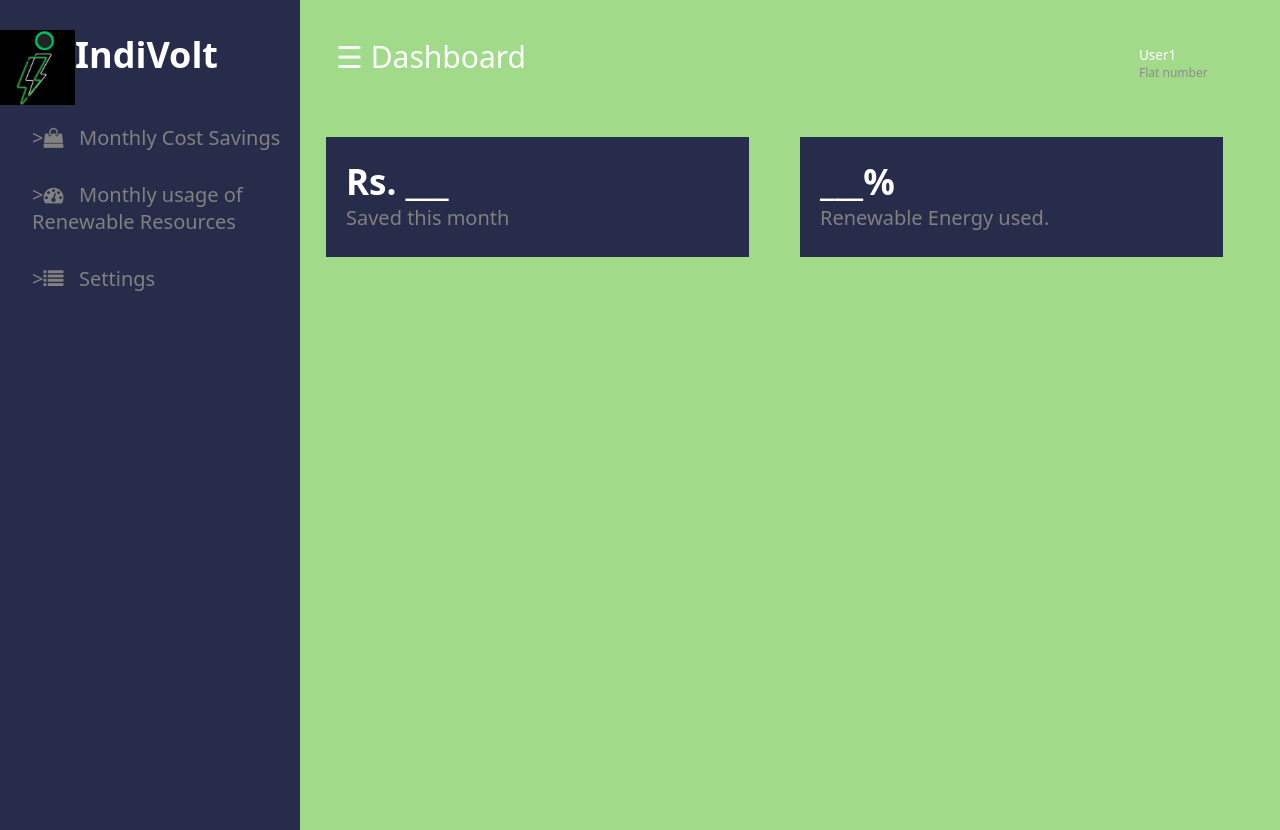
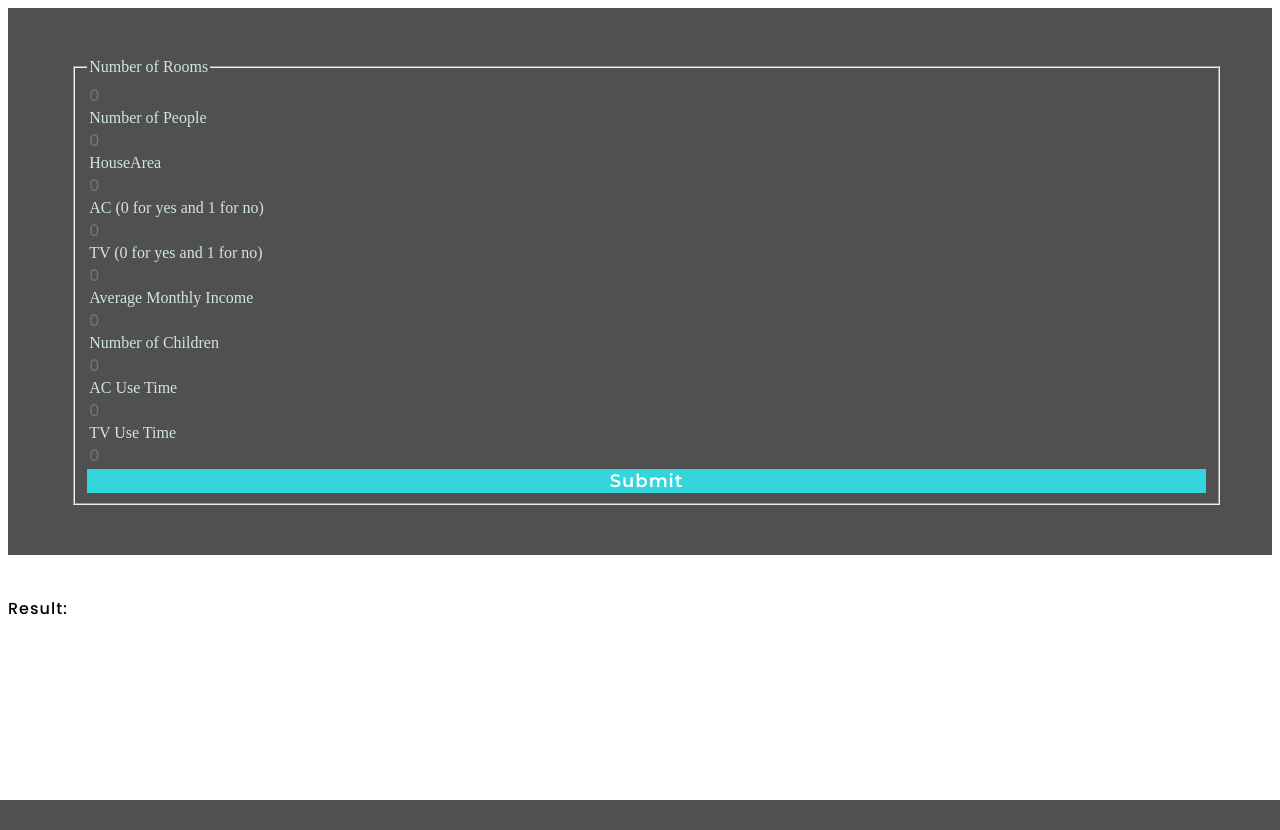
Before and after one commit to diksha-ashkid/IndiVolt, a Flask app: page / in a window 1280 px wide. After the commit the page ends 800 px from the top, so only its background shows below. Run offline with Flask 3, Linux system fonts and the light colour scheme; parts of the project's set-up code (start-up, migrations or seed data) failed here and were passed over.

Commit message:
updated form and flask structure

```diff
--- a/main.py
+++ b/main.py
@@ -1,11 +1,29 @@
-from flask import Flask, render_template
+from flask import Flask, render_template, request
 import joblib
 
 app = Flask(__name__)
+rf = joblib.load('Indivolt/rfmodel.joblib')
 
 @app.route('/', methods = ['GET'])
 def index():
-    return render_template('index.html')
+    return render_template('ab.html')
+@app.route('/submit', methods = ['POST'])
+def submit():
+    norooms = request.form['norooms']
+    nopeople = request.form['nopeople']
+    area = request.form['area']
+    acs = request.form['acs']
+    tvs = request.form['tvs']
+    incomes = request.form['income']
+    kids = request.form['kids']
+    actime = request.form['actime']
+    tvtime = request.form['tvtime']
+    arr = [[norooms, nopeople, area, acs, tvs,1, incomes, kids, 1,actime, tvtime]]
+    pred = rf.predict(arr)
+    print(pred)
+    return render_template('ab.html', pred = pred)
+
+
 
 if __name__ == '__main__':
     app.run(debug=True, port=3000)
--- a/templates/ab.html
+++ b/templates/ab.html
@@ -8,10 +8,7 @@
     <style>
         @import url('https://fonts.googleapis.com/css?family=Montserrat:400,500,600,700|Poppins:400,500&display=swap');
         .container {
-  display: flex;
-  justify-content: center;
   align-items: center;
-  height: 100vh;
   background-color: #000000af;
   border: none;
 }
@@ -28,13 +25,6 @@
   box-shadow: 0px 0px 10px #00000033;
   transform: scale(1.02);
 }
-
-.hidden {
-  display: none;
-}
-
-
-
 
 .field {
 
@@ -59,15 +49,12 @@
   background: transparent;
   border: none;
   outline: none;
-  background-color: #000000bb;
   font-size: 16px;
   font-family: 'Poppins', sans-serif;
   transition: all 0.3s ease-in-out;
 }
 
-.field input[type="text"]:focus {
-  background-color: #000000d1;
-}
+
 
 .field input[type="submit"] {
   background: #34d5db;
@@ -96,47 +83,43 @@ span {
 </head>
 <body>
     <div class="container">
-        <form id="myForm" action="#" method="post">
+        <form id="myForm" action="/submit" method="post">
             <fieldset>
                 <legend class="field">Number of Rooms</legend>
                 <div class="field">
-                    <input type="text" placeholder="0" class="text">
+                    <input type="text" placeholder="0" class="text" name = "norooms">
                 </div>
                 <legend class="field">Number of People</legend>
                 <div class="field">
-                    <input type="text" placeholder="0" class="text">
+                    <input type="text" placeholder="0" class="text" name = "nopeople">
                 </div>
                 <legend class="field">HouseArea</legend>
                 <div class="field">
-                    <input type="text" placeholder="0" class="text">
+                    <input type="text" placeholder="0" class="text" name = "area">
                 </div>
                 <legend class="field">AC (0 for yes and 1 for no)</legend>
                 <div class="field">
-                    <input type="text" placeholder="0" class="text">
+                    <input type="text" placeholder="0" class="text" name = "acs">
                 </div>
                 <legend class="field">TV (0 for yes and 1 for no)</legend>
                 <div class="field">
-                    <input type="text" placeholder="0" class="text">
+                    <input type="text" placeholder="0" class="text" name = "tvs">
                 </div>
                 <legend class="field">Average Monthly Income</legend>
                 <div class="field">
-                    <input type="text" placeholder="0" class="text">
+                    <input type="text" placeholder="0" class="text" name = "income">
                 </div>
                 <legend class="field">Number of Children</legend>
                 <div class="field">
-                    <input type="text" placeholder="0" class="text">
+                    <input type="text" placeholder="0" class="text" name= "kids">
                 </div>
-                <legend class="field">Amount Paid</legend>
+                <legend class="field">AC Use Time</legend>
                 <div class="field">
-                    <input type="text" placeholder="0" class="text">
+                    <input type="text" placeholder="0" class="text" name = "actime">
                 </div>
-                <legend class="field">AC Use Time (in hrs)</legend>
+                <legend class="field">TV Use Time</legend>
                 <div class="field">
-                    <input type="text" placeholder="0" class="text">
-                </div>
-                <legend class="field">TV Use Time (in hrs)</legend>
-                <div class="field">
-                    <input type="text" placeholder="0" class="text">
+                    <input type="text" placeholder="0" class="text" name = "tvtime">
                 </div>
                 <div class="field">
                     <input type="submit" value="Submit">
@@ -148,7 +131,10 @@ span {
 </div>
     <div id="result" class="hidden">
         <span>
-        <p id="span">Result</p>
+        <p id="span">Result: {%if pred%}
+           <h1>{{pred}}</h1>
+            {%endif%}
+        </p>
         </span>
     </div>
 <script>
```
Also changed, not shown: 1 other file.
